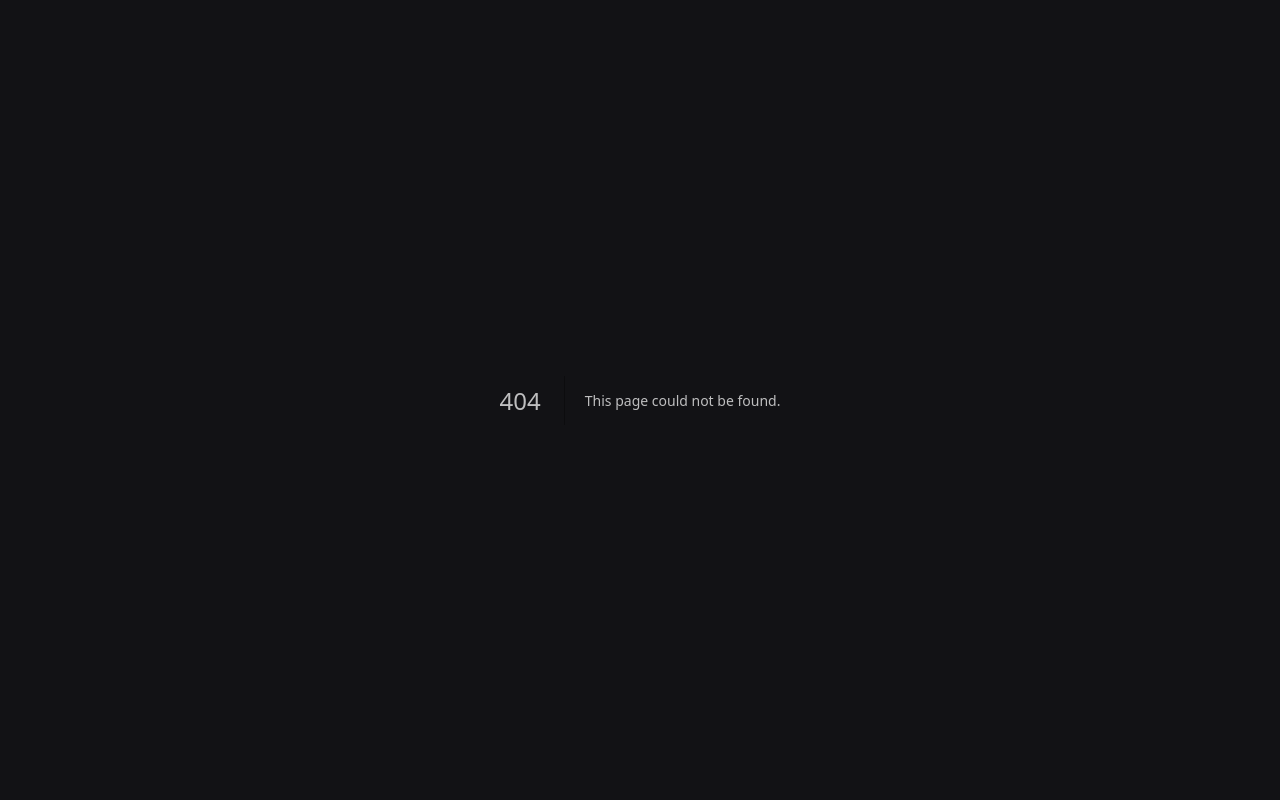
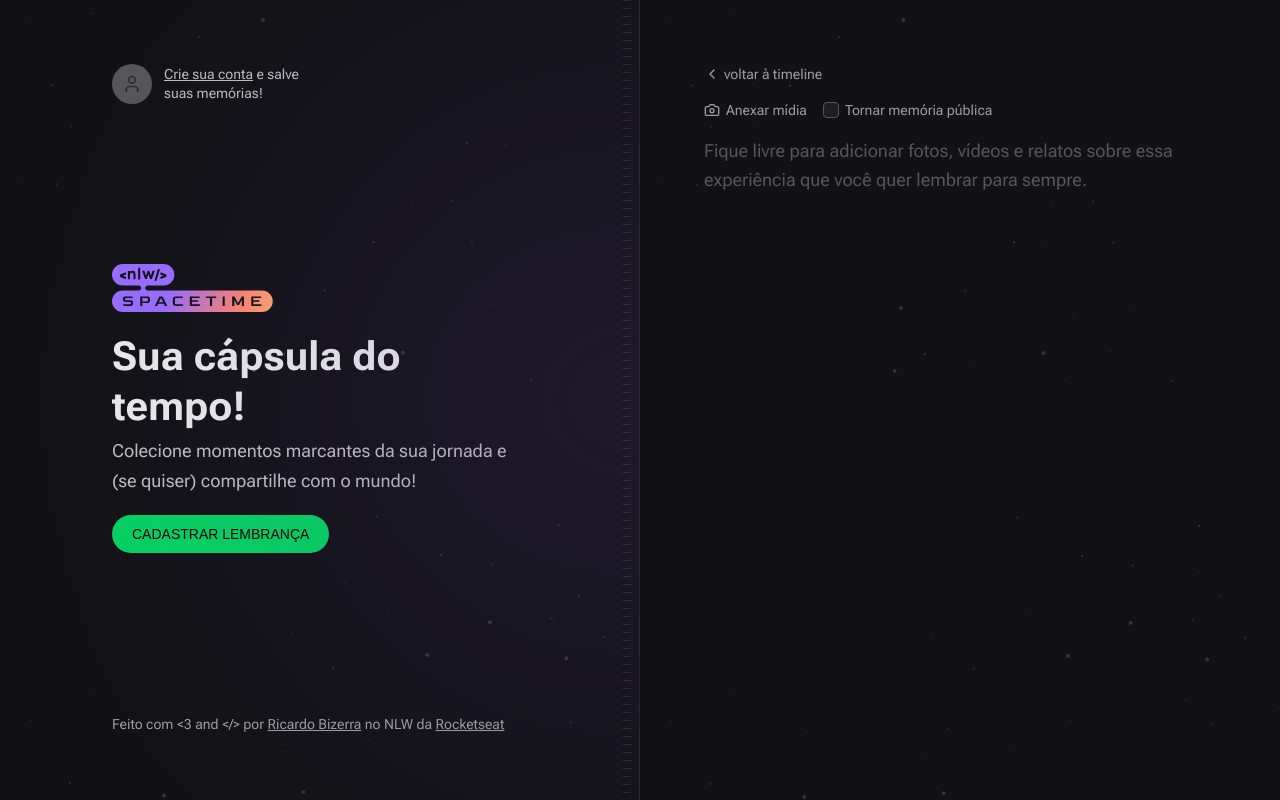
Before and after one commit to ricardobizerra/nlw-spacetime, a Next.js app in the folder web/: page /memories/new in a window 1280 px wide. Before the commit this address had no page. Built offline with nearby package versions, Linux system fonts and the light colour scheme; no server answers; a web font is replaced by a local one.

Commit message:
feature(main): page&layout and auth middleware

```diff
--- a/web/package.json
+++ b/web/package.json
@@ -27,6 +27,7 @@
   },
   "devDependencies": {
     "@rocketseat/eslint-config": "^1.2.0",
+    "@tailwindcss/forms": "^0.5.3",
     "prettier-plugin-tailwindcss": "^0.3.0"
   }
 }
--- a/web/src/app/api/auth/callback/route.ts
+++ b/web/src/app/api/auth/callback/route.ts
@@ -5,11 +5,13 @@
   const { searchParams } = new URL(request.url)
   const code = searchParams.get('code')
 
+  const redirectTo = request.cookies.get('redirectTo')?.value
+
   const registerResponse = await api.post('/register', { code })
 
   const { token } = registerResponse.data
 
-  const redirectUrl = new URL('/', request.url)
+  const redirectUrl = redirectTo ?? new URL('/', request.url)
 
   const cookieExpiresInSeconds = 60 * 60 * 24 * 10
 
--- /dev/null
+++ b/web/src/app/api/auth/logout/route.ts
@@ -0,0 +1,11 @@
+import { NextRequest, NextResponse } from 'next/server'
+
+export async function GET(request: NextRequest) {
+  const redirectUrl = new URL('/', request.url)
+
+  return NextResponse.redirect(redirectUrl, {
+    headers: {
+      'Set-Cookie': `token=; Path=/; max-age=0`,
+    },
+  })
+}
--- a/web/src/app/layout.tsx
+++ b/web/src/app/layout.tsx
@@ -4,6 +4,11 @@
   Roboto_Flex as Roboto,
   Bai_Jamjuree as BaiJamjuree,
 } from 'next/font/google'
+import { Hero } from '@/components/Hero'
+import { Profile } from '@/components/Profile'
+import { SignIn } from '@/components/SignIn'
+import { Copyright } from '@/components/Copyright'
+import { cookies } from 'next/headers'
 
 const roboto = Roboto({ subsets: ['latin'], variable: '--font-roboto' })
 const baiJamjuree = BaiJamjuree({
@@ -18,12 +23,30 @@
 }
 
 export default function RootLayout({ children }: { children: ReactNode }) {
+  const isAuthenticated = cookies().has('token')
+
   return (
     <html lang="en">
       <body
         className={`${roboto.variable} ${baiJamjuree.variable} bg-gray-900 font-sans text-gray-100`}
       >
-        {children}
+        <main className="grid min-h-screen grid-cols-2">
+          {/* Left */}
+          <div className="relative flex flex-col items-start justify-between overflow-hidden border-r border-white/10 bg-[url(../assets/bg-stars.svg)] bg-cover px-28 py-16">
+            <div className="absolute right-0 top-1/2 h-[288px] w-[526px] -translate-y-1/2 translate-x-1/2 rounded-full bg-purple-700 opacity-50 blur-full" />
+
+            <div className="absolute bottom-0 right-2 top-0 w-2 bg-stripes" />
+
+            {isAuthenticated ? <Profile /> : <SignIn />}
+            <Hero />
+            <Copyright />
+          </div>
+
+          {/* Right */}
+          <div className="flex flex-col bg-[url(../assets/bg-stars.svg)] bg-cover p-16">
+            {children}
+          </div>
+        </main>
       </body>
     </html>
   )
--- /dev/null
+++ b/web/src/app/memories/new/page.tsx
@@ -0,0 +1,51 @@
+import { Camera, ChevronLeft } from 'lucide-react'
+import Link from 'next/link'
+
+export default function NewMemory() {
+  return (
+    <div className="flex flex-1 flex-col gap-4">
+      <Link
+        href="/"
+        className="flex items-center gap-1 text-sm text-gray-200 hover:text-gray-100"
+      >
+        <ChevronLeft className="h-4 w-4" />
+        voltar à timeline
+      </Link>
+
+      <form className="flex flex-1 flex-col gap-2">
+        <div className="flex items-center gap-4">
+          <label
+            htmlFor="media"
+            className="flex cursor-pointer items-center gap-1.5 text-sm text-gray-200 hover:text-gray-100"
+          >
+            <Camera className="h-4 w-4" />
+            Anexar mídia
+          </label>
+
+          <label
+            htmlFor="isPublic"
+            className="flex items-center gap-1.5 text-sm text-gray-200 hover:text-gray-100"
+          >
+            <input
+              type="checkbox"
+              name="isPublic"
+              id="isPublic"
+              value="true"
+              className="h-4 w-4 rounded border-gray-400 bg-gray-700 text-purple-500"
+            />
+            Tornar memória pública
+          </label>
+        </div>
+
+        <input type="file" id="media" className="invisible h-0 w-0" />
+
+        <textarea
+          name="content"
+          spellCheck={false}
+          className="w-full flex-1 resize-none rounded border-0 bg-transparent p-0 text-lg leading-relaxed text-gray-100 placeholder:text-gray-400 focus:ring-0"
+          placeholder="Fique livre para adicionar fotos, vídeos e relatos sobre essa experiência que você quer lembrar para sempre."
+        />
+      </form>
+    </div>
+  )
+}
--- a/web/src/app/page.tsx
+++ b/web/src/app/page.tsx
@@ -1,31 +1,5 @@
-import { cookies } from 'next/headers'
-
-import { Copyright } from '@/components/Copyright'
 import { EmptyMemories } from '@/components/EmptyMemories'
-import { Hero } from '@/components/Hero'
-import { SignIn } from '@/components/SignIn'
-import { Profile } from '@/components/Profile'
 
 export default function Home() {
-  const isAuthenticated = cookies().has('token')
-
-  return (
-    <main className="grid min-h-screen grid-cols-2">
-      {/* Left */}
-      <div className="relative flex flex-col items-start justify-between overflow-hidden border-r border-white/10 bg-[url(../assets/bg-stars.svg)] bg-cover px-28 py-16">
-        <div className="absolute right-0 top-1/2 h-[288px] w-[526px] -translate-y-1/2 translate-x-1/2 rounded-full bg-purple-700 opacity-50 blur-full" />
-
-        <div className="absolute bottom-0 right-2 top-0 w-2 bg-stripes" />
-
-        {isAuthenticated ? <Profile /> : <SignIn />}
-        <Hero />
-        <Copyright />
-      </div>
-
-      {/* Right */}
-      <div className="flex flex-col bg-[url(../assets/bg-stars.svg)] bg-cover p-16">
-        <EmptyMemories />
-      </div>
-    </main>
-  )
+  return <EmptyMemories />
 }
--- a/web/src/components/Hero.tsx
+++ b/web/src/components/Hero.tsx
@@ -17,7 +17,7 @@
       </div>
 
       <a
-        href=""
+        href="/memories/new"
         className="inline-block rounded-full bg-green-500 px-5 py-3 font-alt text-sm uppercase leading-none text-black hover:bg-green-600"
       >
         CADASTRAR LEMBRANÇA
--- a/web/src/components/Profile.tsx
+++ b/web/src/components/Profile.tsx
@@ -16,7 +16,10 @@
 
       <p className="max-w-[140px] text-sm leading-snug">
         {name}
-        <a href="" className="block text-red-400 hover:text-red-300">
+        <a
+          href="/api/auth/logout"
+          className="block text-red-400 hover:text-red-300"
+        >
           Quero sair
         </a>
       </p>
--- a/web/tailwind.config.js
+++ b/web/tailwind.config.js
@@ -69,5 +69,5 @@
       },
     },
   },
-  plugins: [],
+  plugins: [require('@tailwindcss/forms')],
 }
```
Also changed, not shown: web/src/middleware.ts (added, +20 -0 lines), 1 other file (tests, documents, lock files or other folders).
